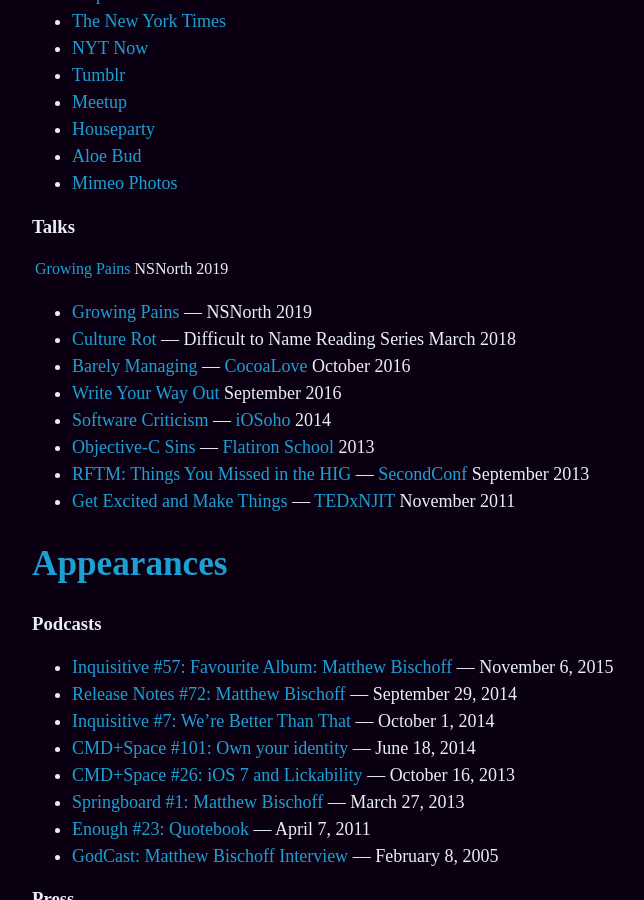
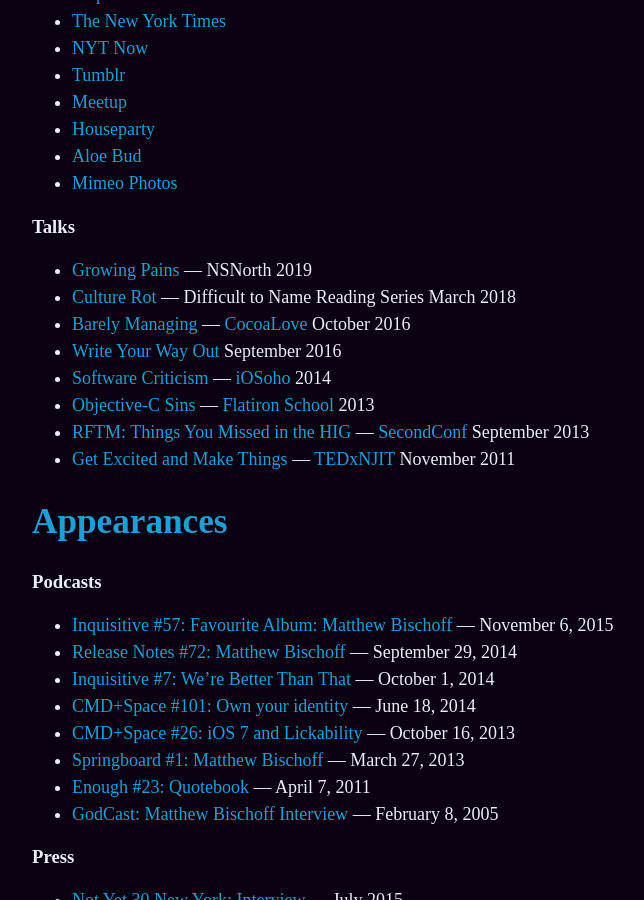
Before and after one commit to mbbischoff/website, a Jekyll site: the page built from about.md, in a window 1280 px wide and 900 px high, scrolled down 2022 px. Shown: the whole window, without its empty margins (258-902 px from the left). Built offline with Jekyll 4.4.1, drawn with Linux system fonts in a browser that asks for light colours; some web fonts are replaced.

Commit message:
Updated About

```diff
--- a/about.md
+++ b/about.md
@@ -36,8 +36,6 @@
 * [Mimeo Photos](https://mimeophotos.com)
 
 ### Talks
-
-|[Growing Pains](https://matthewbischoff.com/nsnorth/)|NSNorth 2019|
 
 * [Growing Pains](https://matthewbischoff.com/nsnorth/) — NSNorth 2019
 * [Culture Rot](https://matthewbischoff.com/culture-rot/) — Difficult to Name Reading Series March 2018
```
